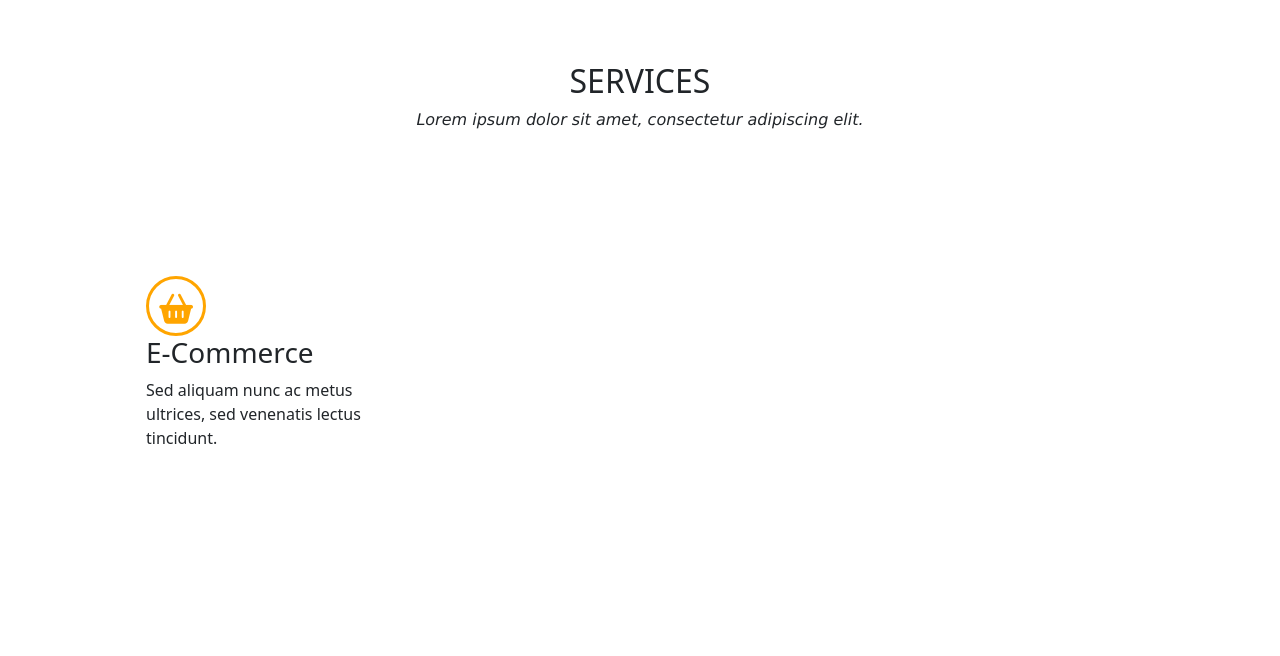
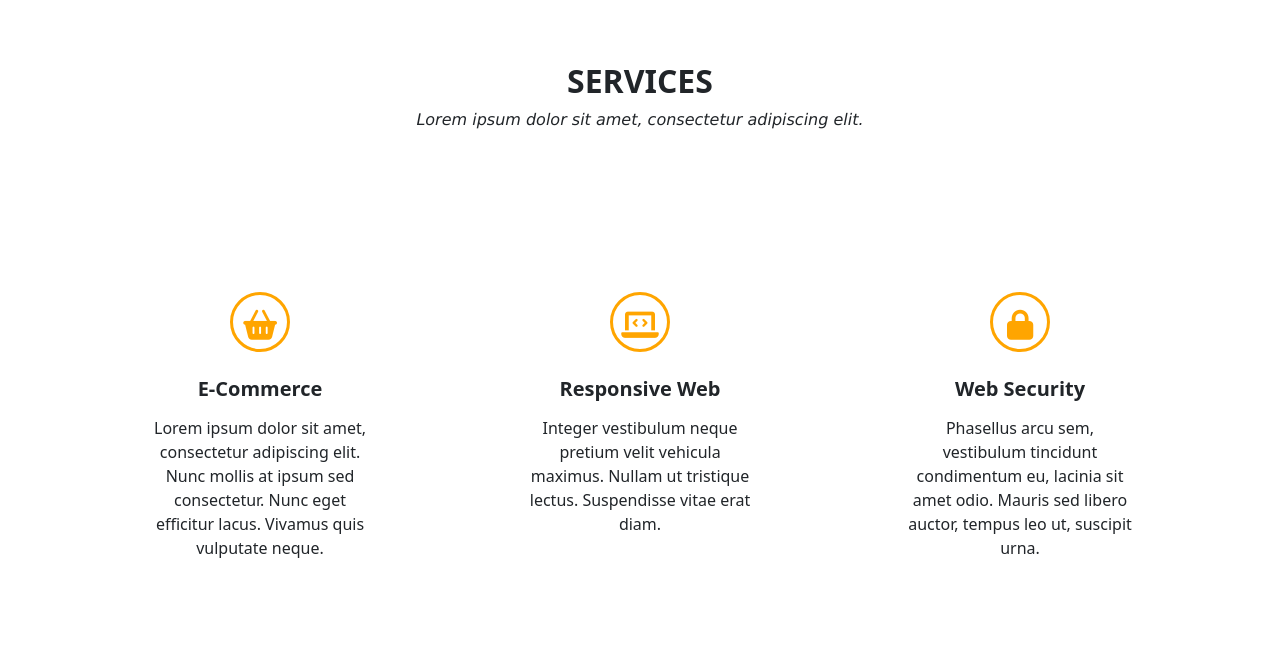
Before and after one commit to dziakola/studio-task-runner, a website: page index.html in a window 1280 px wide. Shown: the part 802-1458 px from the top of the page. Before the commit the page ends 1348 px from the top, so only its background shows below. Drawn offline with nearby package versions, Linux system fonts and the light colour scheme.

Commit message:
add section services

```diff
--- a/index.html
+++ b/index.html
@@ -55,12 +55,10 @@
       <div class="container">
         <div class="row">
           <div class="col-md-12">
-            <div
-              class="card p-5 mb-3 border-0 bg-transparent justify-content-center align-items-center"
-            >
-              <div class="card-body">
-                <h2 class="card-title text-center card-services">SERVICES</h2>
-                <p class="card-text">
+            <div class="card p-5 mb-3 border-0 bg-transparent">
+              <div class="card-body text-center">
+                <h2 class="card-title card-services">SERVICES</h2>
+                <p class="card-text-services">
                   Lorem ipsum dolor sit amet, consectetur adipiscing elit.
                 </p>
               </div>
@@ -69,18 +67,43 @@
         </div>
         <div class="row">
           <div class="col-md-4">
-            <div class="card p-5 mb-3 border-0 bg-transparent">
-            <div class="card-body">
-              <i class="fa-sharp fa-solid fa-basket-shopping"></i>
-              <h3 class="card-title">E-Commerce</h3>
-              <p>
-                Sed aliquam nunc ac metus ultrices, sed venenatis lectus
-                tincidunt.
-              </p>
+            <div class="card text-center p-5 mb-3 border-0 bg-transparent">
+              <div class="card-body">
+                <i class="fa-sharp fa-solid fa-basket-shopping"></i>
+                <h3 class="card-title card-title-services">E-Commerce</h3>
+                <p>
+                  Lorem ipsum dolor sit amet, consectetur adipiscing elit. Nunc
+                  mollis at ipsum sed consectetur. Nunc eget efficitur lacus.
+                  Vivamus quis vulputate neque.
+                </p>
+              </div>
             </div>
+          </div>
+          <div class="col-md-4">
+            <div class="card text-center p-5 mb-3 border-0 bg-transparent">
+              <div class="card-body">
+                <i class="fa-sharp fa-solid fa-laptop-code"></i>
+                <h3 class="card-title card-title-services">Responsive Web</h3>
+                <p>
+                  Integer vestibulum neque pretium velit vehicula maximus.
+                  Nullam ut tristique lectus. Suspendisse vitae erat diam.
+                </p>
+              </div>
             </div>
-          <div class="col-md-4"></div>
-          <div class="col-md-4"></div>
+          </div>
+          <div class="col-md-4">
+            <div class="card text-center p-5 mb-3 border-0 bg-transparent">
+              <div class="card-body">
+                <i class="fa-solid fa-lock"></i>
+                <h3 class="card-title card-title-services">Web Security</h3>
+                <p>
+                  Phasellus arcu sem, vestibulum tincidunt condimentum eu,
+                  lacinia sit amet odio. Mauris sed libero auctor, tempus leo
+                  ut, suscipit urna.
+                </p>
+              </div>
+            </div>
+          </div>
         </div>
       </div>
     </section>
--- a/sass/style.scss
+++ b/sass/style.scss
@@ -1,6 +1,9 @@
+//navbigation//
+
 .main-nav .nav-link {
   color: white;
 }
+
 .main-card {
   background-image: url(../images/background.png);
   border: none;
@@ -9,39 +12,52 @@
   width: 100%;
   height: 800px;
 }
+
 .main-card .card-header {
   border: none;
 }
+
 .main-card-body {
   color: white;
   padding: 130px;
 }
+
 .main-btn {
   background-color: rgb(201, 161, 87);
   padding: 10px 30px;
   border-radius: 0;
   font-weight: bold;
+  border-color: rgb(201, 161, 87);
 }
+
 .main-card-body .card-text {
   font-family: sans-serif;
   font-size: 74px;
   font-weight: bold;
 }
+
 .main-card-body .card-title {
   font-size: 38px;
   font-style: italic;
   font-family: "Lucida Sans", "Lucida Sans Regular", "Lucida Grande",
     "Lucida Sans Unicode", Geneva, Verdana, sans-serif;
 }
-h2 .card-services {
-  font-weight: bold;
+
+//services//
+
+.card-services {
+  font-weight: 700;
 }
-.card-text {
+
+.card-text-services {
   font-style: italic;
   font-family: "Lucida Sans", "Lucida Sans Regular", "Lucida Grande",
     "Lucida Sans Unicode", Geneva, Verdana, sans-serif;
 }
-.fa-basket-shopping {
+
+.fa-basket-shopping,
+.fa-laptop-code,
+.fa-lock {
   text-align: center;
   color: orange;
   font-size: 30px;
@@ -53,3 +69,9 @@ h2 .card-services {
   border-color: orange;
   border: 3px solid;
 }
+.card-title-services {
+  font-size: 20px;
+  margin-top: 25px;
+  margin-bottom: 15px;
+  font-weight: bold;
+}
```
Also changed, not shown: sass/style.css, 1 other file.
